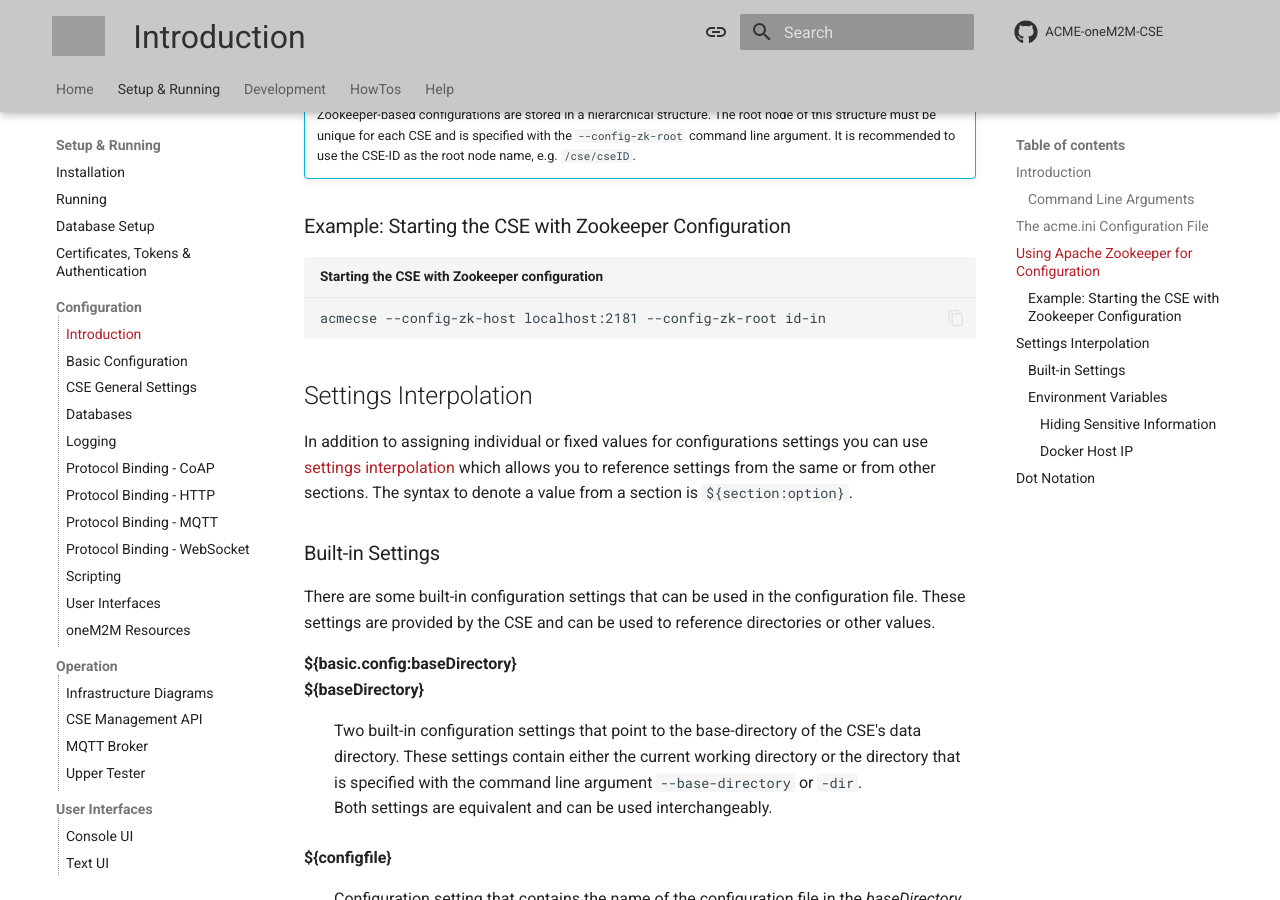
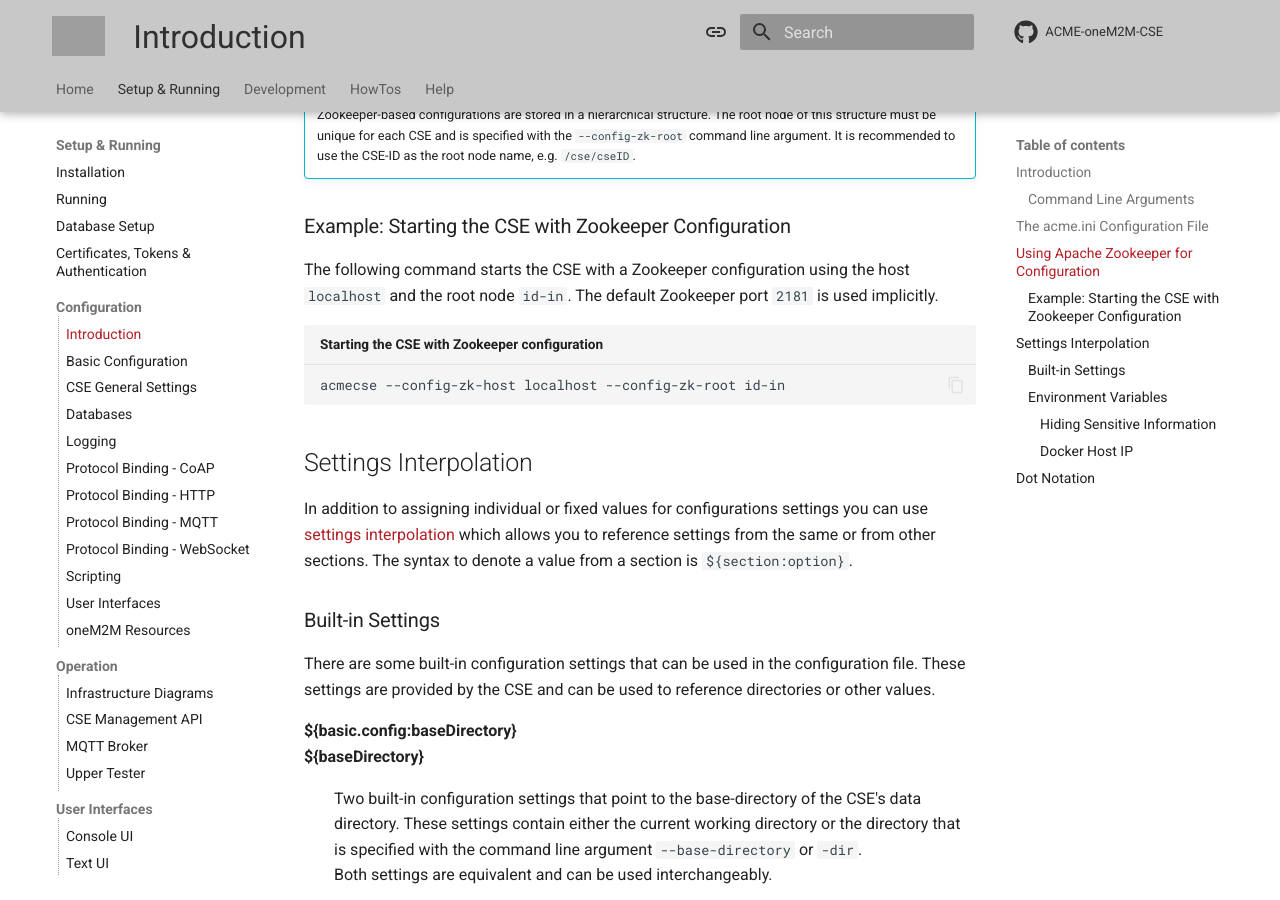
Before and after one commit to ankraft/ACME-oneM2M-CSE-mkdocs, an MkDocs documentation site: the page built from docs/setup/Configuration-introduction.md, in a window 1280 px wide and 900 px high, scrolled down 2399 px. Built offline with MkDocs 1.6.1 and Material for MkDocs 9.7.7, drawn with Linux system fonts in a browser that asks for light colours; comment, search, counter and statistics services are not loaded; grey boxes are pictures that could not be loaded.

Commit message:
Correcting zookeeper example

````diff
--- a/docs/setup/Configuration-introduction.md
+++ b/docs/setup/Configuration-introduction.md
@@ -60,8 +60,10 @@ One can create a Zookeeper-based configuration using the [Zookeeper Tool](../dev
 
 ### Example: Starting the CSE with Zookeeper Configuration
 
+The following command starts the CSE with a Zookeeper configuration using the host `localhost` and the root node `id-in`. The default Zookeeper port `2181` is used implicitly.
+
 ```bash title="Starting the CSE with Zookeeper configuration"
-acmecse --config-zk-host localhost:2181 --config-zk-root id-in
+acmecse --config-zk-host localhost --config-zk-root id-in
 ```
 
 
````
